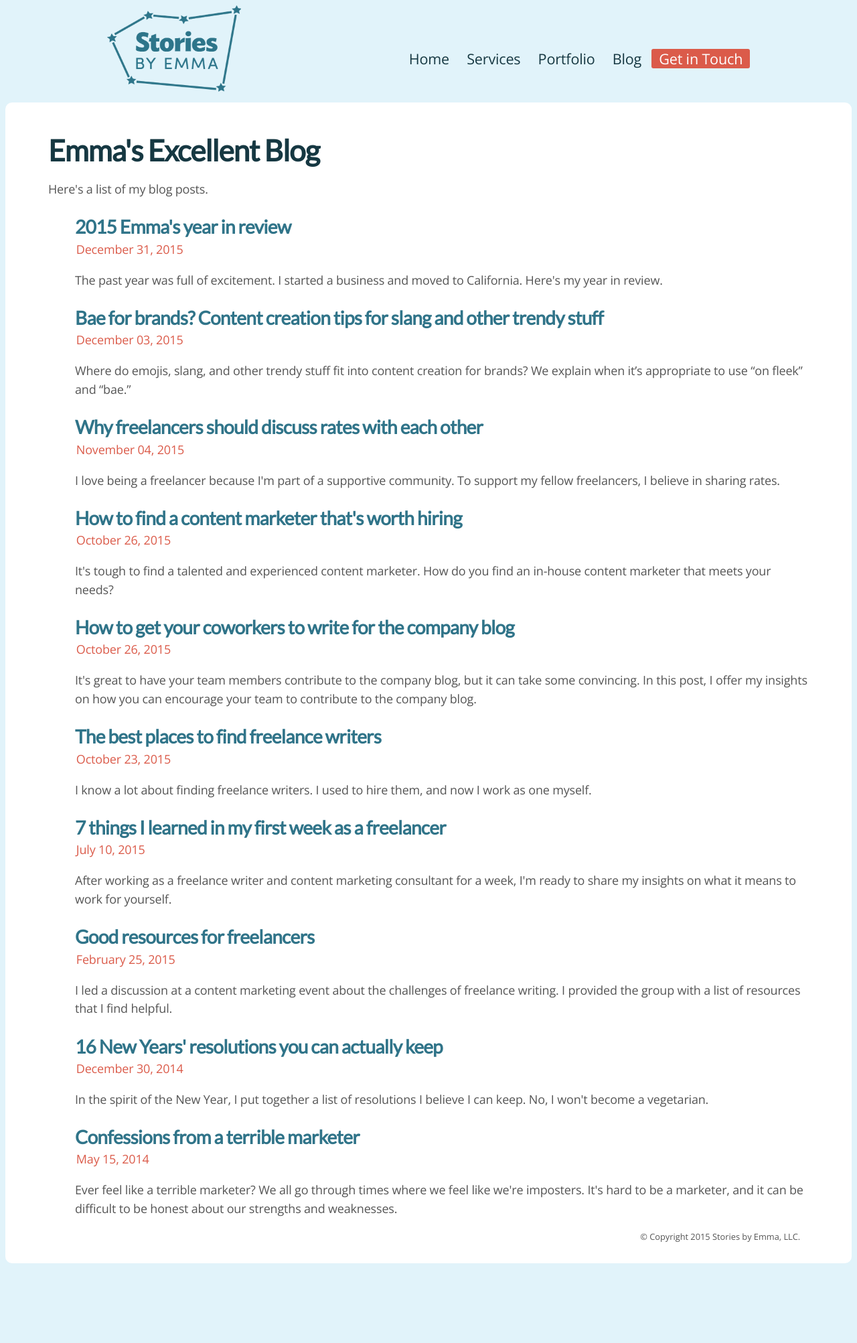
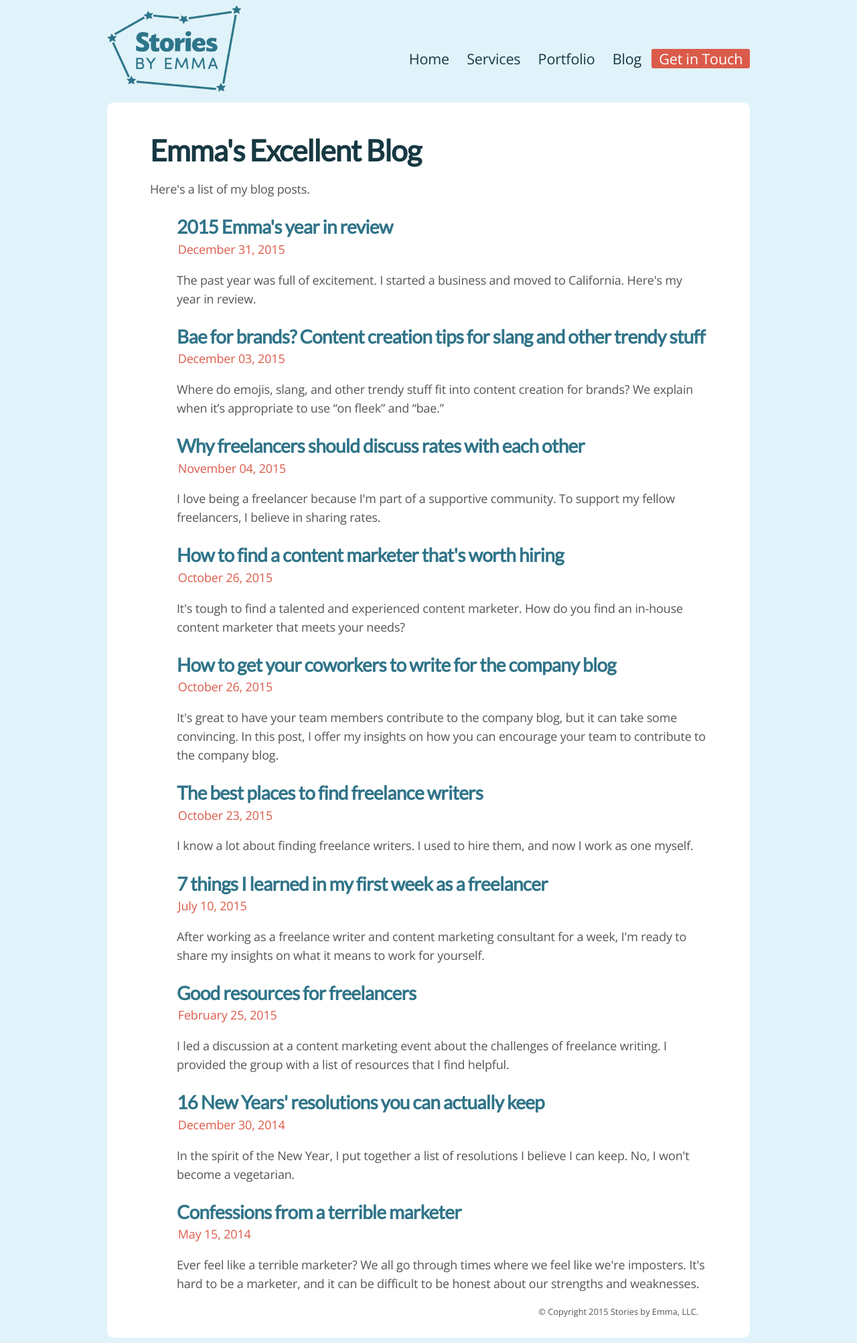
Before and after one commit to emmalepsy/emmalepsy.github.io, a Jekyll site: the page built from blogmobile.html, in a window 1280 px wide. Shown: the whole page at 67% size. Built offline with Jekyll 4.4.1, drawn with Linux system fonts in a browser that asks for light colours; nearby versions of some CDN libraries; a style sheet for code colours, icons or effects is not loaded; before the commit the page ends 1894 px from its top, so only the background shows below that.

Commit message:
Restructure div

```diff
--- a/_layouts/blogmobileindex.html
+++ b/_layouts/blogmobileindex.html
@@ -335,12 +335,11 @@ ul.iconlist li:before
         </div>
       </div>
     </div>
-  </div>
 
-
-  <div id="main_content">
-    {{ content }}
-    <div align="right"><p class="holler tiny">© Copyright 2015 Stories by Emma, LLC.</p></div>
+    <div id="main_content">
+      {{ content }}
+      <div align="right"><p class="holler tiny">© Copyright 2015 Stories by Emma, LLC.</p></div>
+    </div>
   </div>
 </body>
 </html>
```
